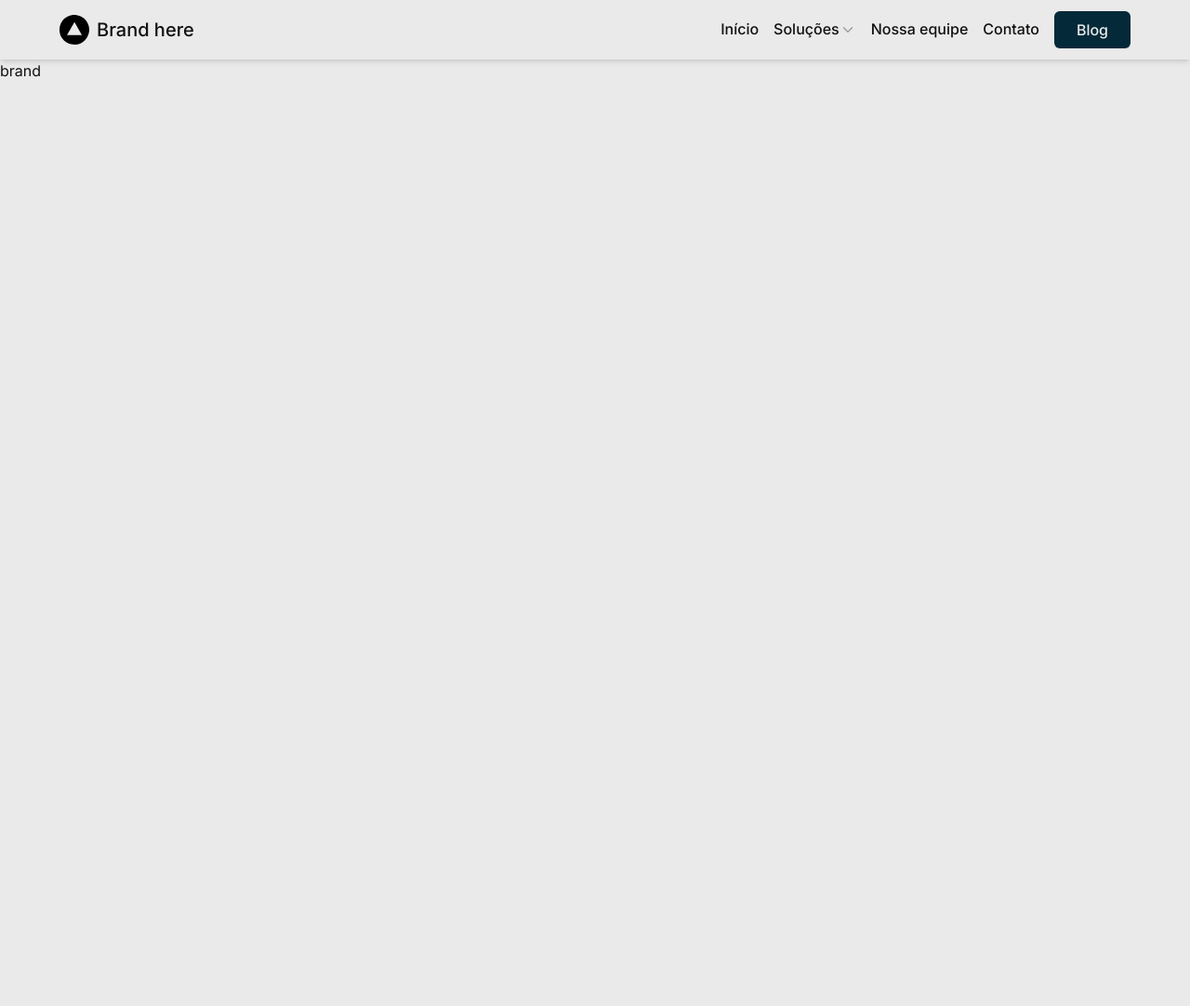
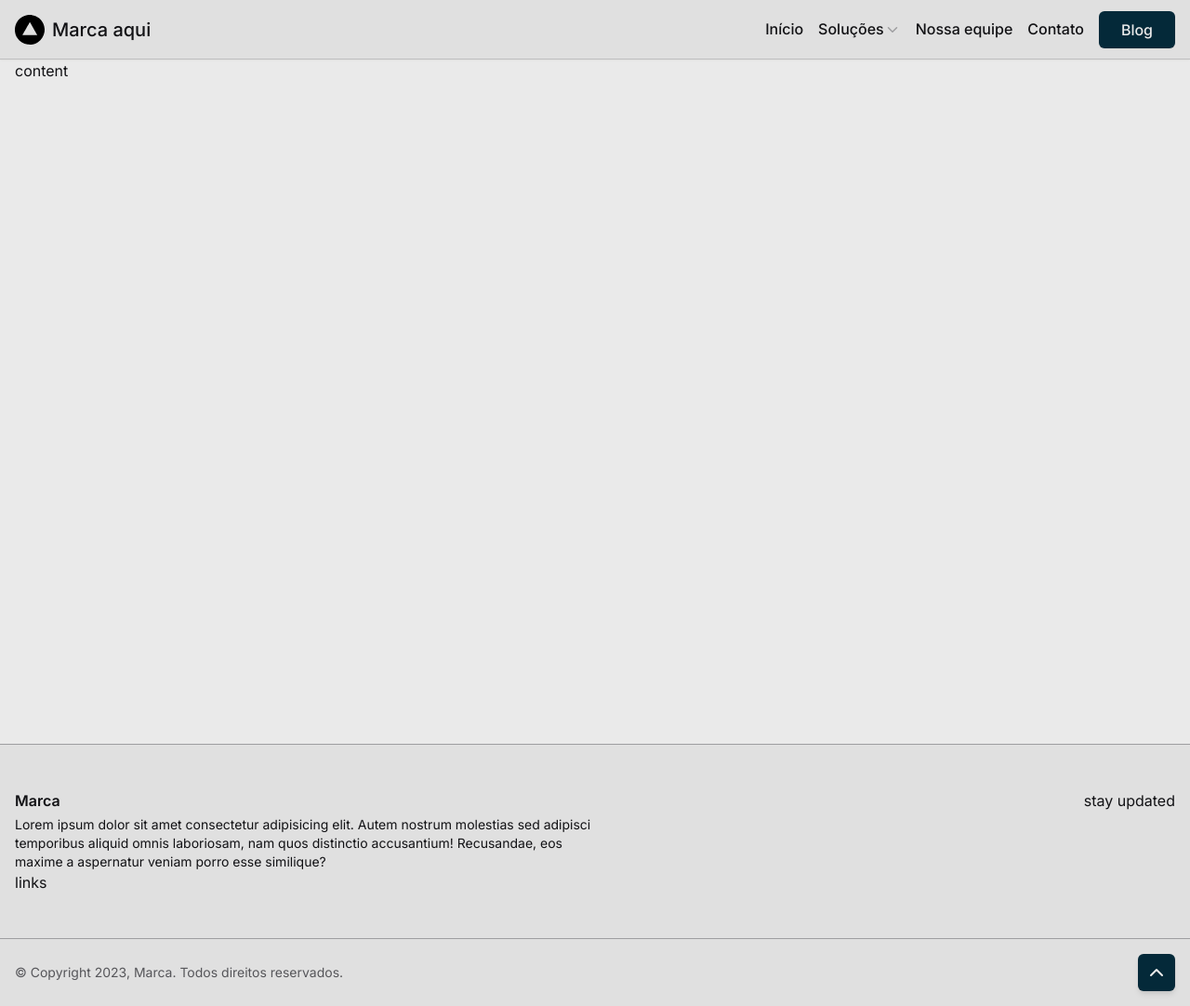
Before and after one commit to charmingruby/consulmagno-e-assis, a Next.js app: page / in a window 1280 px wide. Shown: the whole page at 93% size. Before the commit the page ends 800 px from the top, so only its background shows below. Built offline with nearby package versions, Linux system fonts and the light colour scheme.

Commit message:
first apresentation of header finished and starting footer

```diff
--- a/src/app/layout.tsx
+++ b/src/app/layout.tsx
@@ -2,10 +2,11 @@ import './globals.css'
 import type { Metadata } from 'next'
 import { Inter } from 'next/font/google'
 import { Header } from '../components/header'
+import { Footer } from '@/components/footer'
 
 const inter = Inter({
   subsets: ['latin'],
-  weight: ['300', '400', '500', '700'],
+  weight: ['300', '400', '500', '600', '700'],
   variable: '--font-inter',
 })
 
@@ -24,6 +25,7 @@ export default function RootLayout({
       <body className={`${inter.variable} font-sans text-gray-900 bg-gray-50`}>
         <Header />
         {children}
+        <Footer />
       </body>
     </html>
   )
--- a/src/app/page.tsx
+++ b/src/app/page.tsx
@@ -1,3 +1,11 @@
+import { Container } from '@/components/ui/container'
+
 export default function Home() {
-  return <main>brand</main>
+  return (
+    <main className="sm:h-screen py-16">
+      <Container>
+        <div>content</div>
+      </Container>
+    </main>
+  )
 }
--- /dev/null
+++ b/src/components/footer/index.tsx
@@ -0,0 +1,54 @@
+import { ChevronUp } from 'lucide-react'
+import { Container } from '../ui/container'
+
+export function Footer() {
+  return (
+    <footer className="">
+      <div className="border-t border-gray-200 py-12 bg-gray-75">
+        <Container>
+          {/* Top */}
+          <div className="grid grid-cols-2">
+            <div>
+              <div className="">
+                {/* Name + Description */}
+                <div>
+                  <h2 className="font-semibold mb-1">Marca</h2>
+                  <h3 className="text-sm">
+                    Lorem ipsum dolor sit amet consectetur adipisicing elit.
+                    Autem nostrum molestias sed adipisci temporibus aliquid
+                    omnis laboriosam, nam quos distinctio accusantium!
+                    Recusandae, eos maxime a aspernatur veniam porro esse
+                    similique?{' '}
+                  </h3>
+                </div>
+
+                {/* Links */}
+                <div>links</div>
+              </div>
+            </div>
+
+            {/* Stay Updated */}
+            <div className="flex justify-end">stay updated</div>
+          </div>
+        </Container>
+      </div>
+
+      <div className="border-t border-gray-200 py-4 bg-gray-75">
+        <Container>
+          {/* Bottom */}
+          <div className="flex justify-between items-center">
+            {/* Copyright */}
+            <div className="text-gray-400 text-sm">
+              © Copyright 2023, Marca. Todos direitos reservados.
+            </div>
+
+            {/* Back to top button */}
+            <div className="p-2 shadow-md hover:bg-primary-main/90 cursor-pointer transition-colors bg-primary-main rounded-md">
+              <ChevronUp className="text-gray-50" />
+            </div>
+          </div>
+        </Container>
+      </div>
+    </footer>
+  )
+}
--- a/src/components/header/brand-logo.tsx
+++ b/src/components/header/brand-logo.tsx
@@ -5,7 +5,7 @@ export function BrandLogo() {
   return (
     <div className="flex items-center gap-2">
       <Image src={logo} alt="Brand logo" className="w-8" />
-      <span className="text-xl font-medium">Brand here</span>
+      <span className="text-xl font-medium">Marca aqui</span>
     </div>
   )
 }
--- /dev/null
+++ b/src/components/header/burguer-button.tsx
@@ -0,0 +1,9 @@
+import { AlignRight } from 'lucide-react'
+
+export function BurguerButton() {
+  return (
+    <button className="lg:hidden border p-2 rounded border-gray-100 hover:bg-gray-100/20 transition-colors active:bg-gray-100/40">
+      <AlignRight className="text-gray-900" />
+    </button>
+  )
+}
--- a/src/components/header/index.tsx
+++ b/src/components/header/index.tsx
@@ -4,7 +4,7 @@ import { Navigation } from './navigation'
 
 export function Header() {
   return (
-    <header className="shadow-md h-16">
+    <header className="shadow-sm border-b border-gray-100 h-16 fixed w-full z-50 top-0 bg-gray-75">
       <Container>
         <div className="flex items-center justify-between h-16">
           <BrandLogo />
--- a/src/components/header/nav-item.tsx
+++ b/src/components/header/nav-item.tsx
@@ -7,7 +7,7 @@ interface NavItemProps {
 
 export function NavItem({ popover = false, label }: NavItemProps) {
   return (
-    <div className="font-medium group h-16 flex items-center border-b-2 border-gray-50 transition-colors hover:border-primary-main cursor-pointer">
+    <div className="font-medium group flex items-center border-b-2 border-gray-75 h-[3.875rem] transition-colors hover:border-primary-main cursor-pointer">
       <span className="group-hover:text-primary-main transition-colors">
         {label}
       </span>
--- a/src/components/header/navigation.tsx
+++ b/src/components/header/navigation.tsx
@@ -1,9 +1,12 @@
 import { Button } from '../ui/button'
+import { BurguerButton } from './burguer-button'
 import { NavItem } from './nav-item'
 
 export function Navigation() {
   return (
-    <nav className="flex items-center gap-4">
+    <>
+      <BurguerButton />
+      <nav className="hidden lg:flex lg:items-center gap-4">
         <NavItem label="Início" />
         <NavItem label="Soluções" popover />
         <NavItem label="Nossa equipe" />
@@ -11,5 +14,6 @@ export function Navigation() {
 
         <Button size="default">Blog</Button>
       </nav>
+    </>
   )
 }
--- a/src/components/ui/container.tsx
+++ b/src/components/ui/container.tsx
@@ -5,5 +5,7 @@ interface ContainerProps {
 }
 
 export function Container({ children }: ContainerProps) {
-  return <div className="max-w-6xl w-full mx-auto">{children}</div>
+  return (
+    <div className="max-w-7xl  px-6 sm:px-4 w-full mx-auto">{children}</div>
+  )
 }
--- a/tailwind.config.js
+++ b/tailwind.config.js
@@ -18,6 +18,7 @@ module.exports = {
       },
       gray: {
         50: '#eaeaea',
+        75: '#E0E0E0',
         100: '#bebebf',
         200: '#9e9ea0',
         300: '#727275',
```
Also changed, not shown: .eslintrc.json, src/assets/images/lawyers.png (added). Lines whose indentation alone changed are shown as unchanged.
